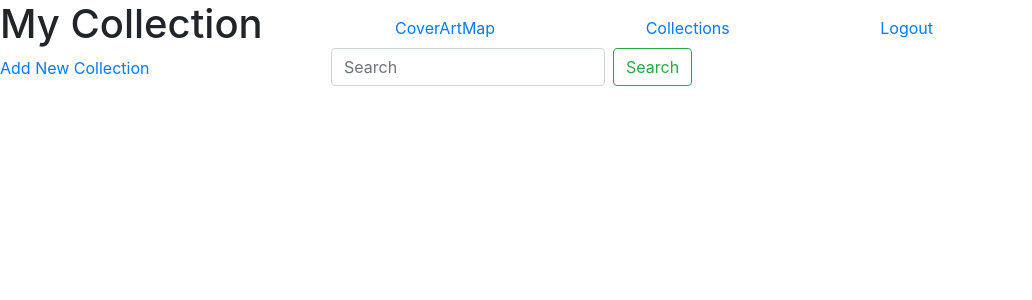
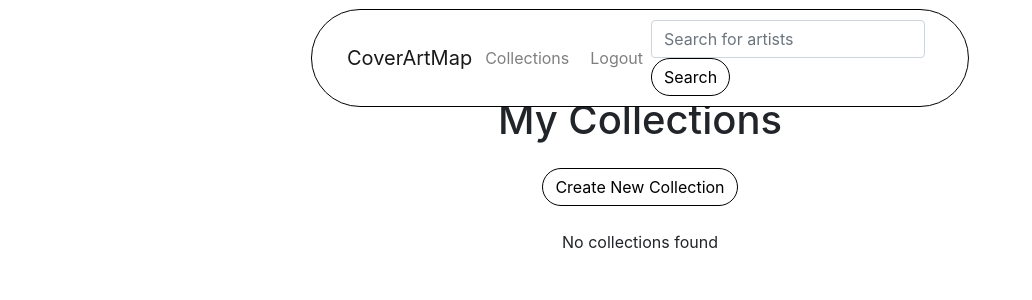
Before and after one commit to suchapurpose/KnowTheCover, a Django app: page /collections/ in a window 1280 px wide. Shown: the top 300 px of the page, without its empty margins (0-1032 px from the left). Run offline with Django 5.2, Linux system fonts and the light colour scheme; a user stored in the database is signed in; data comes from the database, SQL or seed files in the repository; data that the repository does not hold is empty.

Commit message:
styling and collection update

```diff
--- a/demo/myapp/forms.py
+++ b/demo/myapp/forms.py
@@ -1,7 +1,11 @@
 from django import forms
+from django.utils.safestring import mark_safe
 from .models import Collection
 
 class CollectionForm(forms.ModelForm):
     class Meta:
         model = Collection
-        fields = ['title', 'cover_image', 'release_info']
+        fields = ['title']
+        labels = {
+            'title': mark_safe(''),
+        }
--- a/demo/myapp/models.py
+++ b/demo/myapp/models.py
@@ -1,11 +1,17 @@
 from django.contrib.auth.models import User
 from django.db import models
+
+class Release(models.Model):
+    title = models.CharField(max_length=255)
+    cover_image = models.URLField()
+    release_id = models.CharField(max_length=255)
 
 class Collection(models.Model):
     user = models.ForeignKey(User, on_delete=models.CASCADE)
     title = models.CharField(max_length=255)
     cover_image = models.URLField()
     release_info = models.TextField()
+    releases = models.ManyToManyField(Release)
 
 def __str__(self):
 	return self.title
--- a/demo/myapp/templates/base.html
+++ b/demo/myapp/templates/base.html
@@ -4,16 +4,25 @@
     <!-- Required meta tags -->
     <meta charset="utf-8">
     <meta name="viewport" content="width=device-width, initial-scale=1, shrink-to-fit=no">
-
     <!-- Bootstrap CSS -->
     <link rel="stylesheet" href="https://cdn.jsdelivr.net/npm/bootstrap@4.3.1/dist/css/bootstrap.min.css" integrity="sha384-ggOyR0iXCbMQv3Xipma34MD+dH/1fQ784/j6cY/iJTQUOhcWr7x9JvoRxT2MZw1T" crossorigin="anonymous">
 
     <title>CoverArtMap</title>
   </head>
+  <style>
+    .btn-custom {
+      border-radius: 50px; /* Rounded corners */
+      border-color: black; /* Border color */
+      color: black; /* Text color */
+    }
+    .btn-custom:hover {
+      background-color: black; /* Background color on hover */
+      color: white; /* Text color on hover */
+    }
+  </style>
   <body>
     {% include "navbar.html" %}
     {% block content %}
-
     {% endblock %}
     <!-- Optional JavaScript -->
     <!-- jQuery first, then Popper.js, then Bootstrap JS -->
--- a/demo/myapp/templates/collections.html
+++ b/demo/myapp/templates/collections.html
@@ -1,19 +1,26 @@
 {% extends "base.html" %} {% block title %} {% endblock %}
 {% block content %}
-<h1>My Collection</h1>
-<a href="{% url 'add_to_collection' %}">Add New Collection</a>
-<ul>
-    {% for collection in collections %}
-        <li>
-            <h2>{{ collection.title }}</h2>
-            <img src="{{ collection.cover_image }}" alt="{{ collection.title }}">
-            <p>{{ collection.release_info }}</p>
-            <a href="{% url 'edit_collection' collection.pk %}">Edit</a>
-            <form action="{% url 'delete_collection' collection.pk %}" method="POST">
-                {% csrf_token %}
-                <button type="submit">Delete</button>
-            </form>
-        </li>
-    {% endfor %}
-</ul>
+<div class="container mt-5 pt-5"> <!-- Added pt-5 to create space for the navbar -->
+    <h1 class="text-center mb-4">My Collections</h1>
+    <div class="text-center mb-4">
+        <a href="{% url 'create_collection' %}" class="btn btn-custom">Create New Collection</a>
+    </div>
+    <div class="row">
+        {% for collection in collections %}
+            <div class="col-md-4 mb-4">
+                <div class="card">
+                    <img src="{{ collection.cover_image }}" class="card-img-top" alt="{{ collection.title }}">
+                    <div class="card-body">
+                        <h5 class="card-title">{{ collection.title }}</h5>
+                        <p class="card-text">{{ collection.release_info }}</p>
+                    </div>
+                </div>
+            </div>
+        {% empty %}
+            <div class="col-12">
+                <p class="text-center">No collections found</p>
+            </div>
+        {% endfor %}
+    </div>
+</div>
 {% endblock %}
--- a/demo/myapp/templates/navbar.html
+++ b/demo/myapp/templates/navbar.html
@@ -1,17 +1,56 @@
 <!--navbar.html-->
-<nav class="navbar nav-pills flex-sm-row bg-transparent fixed-top mx-auto" style="max-width: 650px;">
-
-  <a class="nav-link ml-5" href={% url 'leafletmap' %}>CoverArtMap</a>
+<style>
+  .custom-nav-item {
+    margin-left: 5px; /* Adjust the margin as needed */
+  }
+  .navbar {
+    position: fixed;
+    top: 10px; /* Adjust the top position as needed */
+    left: 50%;
+    transform: translateX(-50%);
+    background-color: rgba(255, 255, 255, 1); /* Semi-transparent background */
+    z-index: 1000; /* Ensure it is on top */
+    border-radius: 50px; /* Rounded corners */
+    padding: 10px 20px; /* Padding around the navbar */
+    width: auto; /* Ensure the width is not stretched */
+    outline: 1px solid #000; /* Add outline to the navbar */
+  }
+  .btn-outline-success {
+    border-radius: 50px; /* Rounded corners for the search button */
+    border-color: black; /* Change border color to black */
+    color: black; /* Change text color to black */
+  }
+  .btn-outline-success:hover {
+    background-color: black; /* Change background color to black on hover */
+    color: white; /* Change text color to white on hover */
+  }
+  </style>
+  <nav class="navbar navbar-expand-lg navbar-light">
+    <div class="container">
+      <a class="navbar-brand mx-auto" href="{% url 'leafletmap' %}">CoverArtMap</a>
+      <button class="navbar-toggler" type="button" data-toggle="collapse" data-target="#navbarNav" aria-controls="navbarNav" aria-expanded="false" aria-label="Toggle navigation">
+        <span class="navbar-toggler-icon"></span>
+      </button>
+      <div class="collapse navbar-collapse" id="navbarNav">
+        <ul class="navbar-nav mx-auto">
           {% if user.is_authenticated %}
-    <a class="nav-link ml-5" href={% url 'collections' %}>Collections</a>
-    <a class="nav-link ml-5" href={% url 'logout' %}>Logout</a>
+            <li class="nav-item custom-nav-item">
+              <a class="nav-link" href="{% url 'collections' %}">Collections</a>
+            </li>
+            <li class="nav-item custom-nav-item">
+              <a class="nav-link" href="{% url 'logout' %}">Logout</a>
+            </li>
           {% else %}
-    <a class="nav-link ml-5" href={% url 'login' %}>Login</a>
+            <li class="nav-item custom-nav-item">
+              <a class="nav-link" href="{% url 'login' %}">Login</a>
+            </li>
           {% endif %}
-
-  <form class="form-inline my-2 my-lg-0" id="navbar-search-form">
+        </ul>
+        <form class="form-inline my-2 my-lg-0 mx-auto" id="navbar-search-form">
           {% csrf_token %}
-      <input class="form-control mr-sm-2" type="search" placeholder="Search" aria-label="Search" name="searched" id="navbar-search-input">
+          <input class="form-control mr-sm-2" type="search" placeholder="Search for artists" aria-label="Search" name="searched" id="navbar-search-input">
           <button class="btn btn-outline-success my-2 my-sm-0" type="submit">Search</button>
         </form>
+      </div>
+    </div>
   </nav>
--- a/demo/myapp/urls.py
+++ b/demo/myapp/urls.py
@@ -13,7 +13,5 @@ urlpatterns = [
     path('country_search/', views.CountrySearchView.as_view(), name="country_search"),
     path('artist_search/', views.ArtistSearchView.as_view(), name="artist_search"),
     path('collections/', views.collections, name='collections'),
-    path('collection/add/', views.add_to_collection, name='add_to_collection'),
-    path('collection/edit/<int:pk>/', views.edit_collection, name='edit_collection'),
-    path('collection/delete/<int:pk>/', views.delete_collection, name='delete_collection'),
+    path('collections/create/', views.create_collection, name='create_collection'),
 ]
--- a/demo/myapp/views.py
+++ b/demo/myapp/views.py
@@ -27,6 +27,9 @@ musicbrainzngs.set_useragent("CoverArtMap", "0.1", "terrylau563@mgmail.com")
 # def home(request)
 #   return HttpResponse("Hello World!")
 
+def home(request):
+    return render(request, "home.html")
+
 def leafletmapajax(request):
     return render(request, "leafletmapajax.html")
 
@@ -36,39 +39,17 @@ def collections(request):
     return render(request, "collections.html", {'collections': collections})
 
 @login_required
-def add_to_collection(request):
-    if request.method == "POST":
+def create_collection(request):
+    if request.method == 'POST':
         form = CollectionForm(request.POST)
         if form.is_valid():
             collection = form.save(commit=False)
             collection.user = request.user
             collection.save()
-            return redirect({'collections'})
-        else:
-            print(form.errors)
+            return redirect('collections')
     else:
         form = CollectionForm()
-    return render(request, "add_to_collection.html", {'form': form})
-
-@login_required
-def edit_collection(request, pk):
-    collection = get_object_or_404(Collection, pk=pk)
-    if request.method == "POST":
-        form = CollectionForm(request.POST, instance=collection)
-        if form.is_valid():
-            form.save()
-            return redirect('collections')
-    else:
-        form = CollectionForm(instance=collection)
-    return render(request, "edit_collection.html", {'form': form})
-
-@login_required
-def delete_collection(request, pk):
-    collection = get_object_or_404(Collection, pk=pk, user=request.user)
-    if request.method =="POST":
-        collection.delete()
-        return redirect('collections')
-    return render(request, "delete_collection.html", {'collection': collection})
+    return render(request, 'create_collection.html', {'form': form})
 
 # MusicBrainz
 # lookup:   /<ENTITY_TYPE>/<MBID>?inc=<INC>
@@ -88,7 +69,7 @@ class CountrySearchView(APIView):
             return JsonResponse({"error": "Country parameter is missing"}, status=400)
 
         page_number = int(request.GET.get('page', 1))
-        limit = 10 # Number of releases per page
+        limit = 12 # Number of releases per page
         offset = request.session.get('offset', 0)
         fetch_count = 0
 
@@ -174,9 +155,9 @@ def fetch_cover_image_from_release(release_id):
     try:
         result = musicbrainzngs.get_image_list(release_id)
         image_url = result["images"][0]['thumbnails']
-        if "250" in image_url:
-            print(image_url["250"])
-            return image_url.get("250", " ")
+        if "1200" in image_url:
+            print(image_url["1200"])
+            return image_url.get("1200", " ")
     except musicbrainzngs.WebServiceError as e:
         print("Something went wrong with the request: %s" % e)
     return []
@@ -206,7 +187,7 @@ class ArtistSearchView(APIView):
         page_number = request.GET.get('page', 1)
         offset = int(request.GET.get('offset', 0))
         print(f"offset: {offset}")
-        limit = 3
+        limit = 2
 
         try:
             artist_list_for_page = []
@@ -256,7 +237,7 @@ def fetch_cover_image_from_artist(artist_id):
         count = 0
         seen_titles = set()
         for release in releases:
-            if count >= 6:
+            if count >= 8:
                 count = 0
                 break
             title = release.get('title')
--- a/demo/users/forms.py
+++ b/demo/users/forms.py
@@ -7,6 +7,7 @@ class CustomUserCreationForm(UserCreationForm):
     class Meta:
         model = User
         fields = ['username', 'password1', 'confirm_password']
+        label_suffix = ''  # Remove the colon after the label text
 
     def clean(self):
         cleaned_data = super().clean()
--- a/demo/users/templates/registration/login.html
+++ b/demo/users/templates/registration/login.html
@@ -22,7 +22,7 @@
               <input type="password" class="form-control" name="password" placeholder="Enter Your Password" required>
             </div>
 
-            <button type="submit" class="btn btn-primary">Login</button>
+            <button type="submit" class="btn btn-custom">Login</button>
             <br>
               <a href="{% url 'register' %}" class="btn btn-link">Create an Account</a>
             </br>
--- a/demo/users/templates/registration/register.html
+++ b/demo/users/templates/registration/register.html
@@ -39,7 +39,7 @@
                 <input type="password" class="form-control" name="password2" placeholder="Confirm Your Password" required>
             </div>
             <div class="text-center">
-                <button type="submit" class="btn btn-primary">Sign Up</button>
+                <button type="submit" class="btn btn-custom">Sign Up</button>
                 <br>
                     <a href="{% url 'login' %}" class="btn btn-link">Login</a>
                 </br>
--- a/demo/users/urls.py
+++ b/demo/users/urls.py
@@ -5,5 +5,4 @@ urlpatterns = [
     path("login/", views.login_user, name="login"),
     path("logout", views.logout_user, name="logout"),
     path("register/", views.register_user, name="register"),
-    path("collections/", views.collections, name="collections"),
 ]
```
Also changed, not shown: demo/myapp/templates/add_to_collection.html (deleted, +0 -9 lines), demo/myapp/templates/create_collection.html (added, +23 -0 lines), demo/myapp/templates/delete_collection.html (deleted, +0 -9 lines), demo/myapp/templates/edit_collection.html (deleted, +0 -9 lines), demo/myapp/templates/leafletmapajax.html (+71 -26 lines), demo/myapp/templates/navStyles.css (deleted, +0 -29 lines), demo/db.sqlite3, demo/myapp/migrations/0002_collection_release_delete_todoitem_and_more.py (added). Lines whose indentation alone changed are shown as unchanged.
